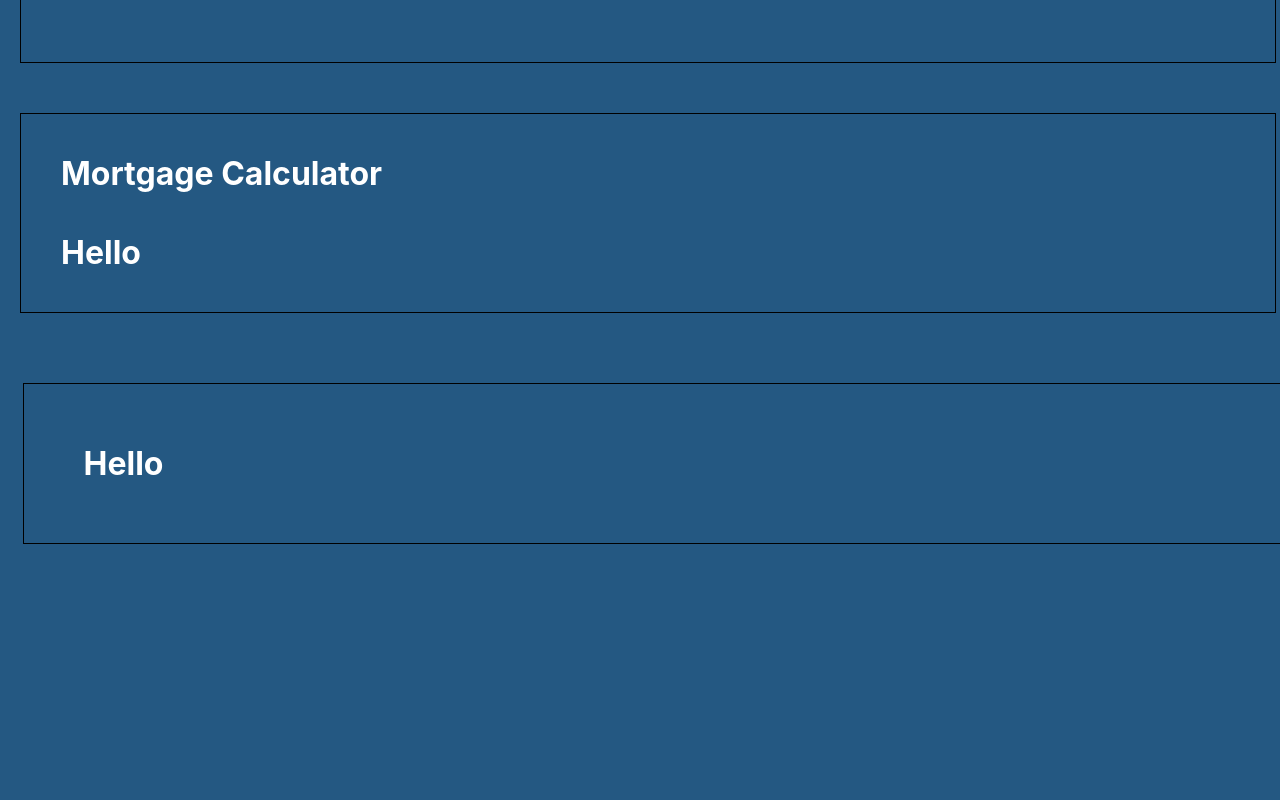
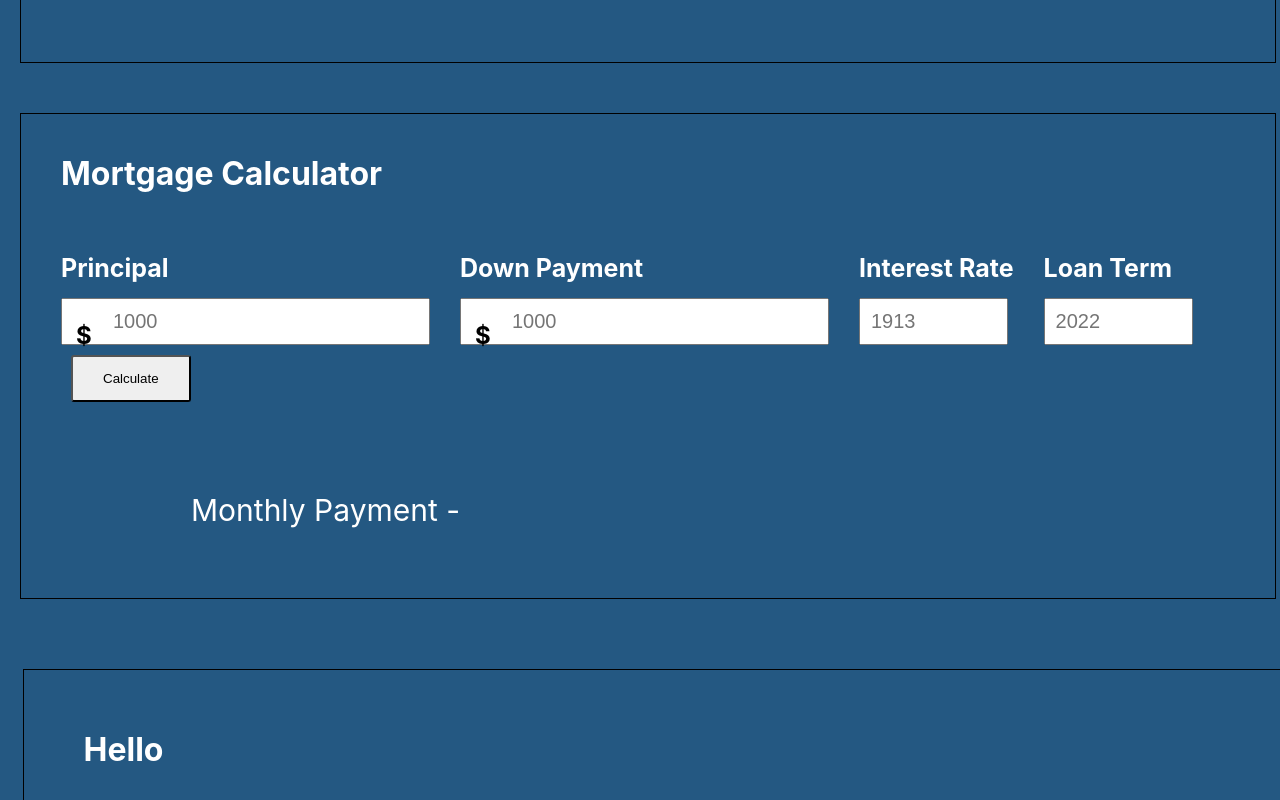
Before and after one commit to tomaszmiejevas/react-finance, a React (Create React App) app: page / in a window 1280 px wide. Shown: the part 1244-2044 px from the top of the page. Before the commit the page ends 1788 px from the top, so only its background shows below. Built offline with nearby package versions, Linux system fonts and the light colour scheme.

Commit message:
Working on Mortgage Calc

```diff
--- a/src/components/MortgageCalc/MortgageCalc.js
+++ b/src/components/MortgageCalc/MortgageCalc.js
@@ -4,9 +4,74 @@ import styles from './MortgageCalc.module.css';
 
 const OutputInfo = (props) => {
 
+  const [amount, setAmount] = useState(1000);
+  const [startYear, setStartYear] = useState(1913);
+  const [endYear, setEndYear] = useState(2022);
+  const [finalValue, setFinalValue] = useState(99000);
+
+
+  const amountChangeHandler = (value) => {
+    setAmount(value);
+  }
+
+  const startYearChangeHandler = (value) => {
+    setStartYear(value);
+  }
+
+  const endYearChangeHandler = (value) => {
+    setEndYear(value);
+  }
+
+  const submitHandler = (event) => {
+    event.preventDefault();
+    if (event.target.amount.value !== ''){
+      amountChangeHandler(event.target.amount.value);
+    }
+
+    if (event.target.startYear.value !== ''){
+      startYearChangeHandler(event.target.startYear.value);
+    }
+
+    if (event.target.endYear.value !== ''){
+      endYearChangeHandler(event.target.endYear.value);
+    }
+  }
+
  return (
   <div>
-    <h1>Hello</h1>
+        <React.Fragment>
+    <form className={styles.form} onSubmit={submitHandler}>
+      <div>
+        <label htmlFor="Amount">Principal</label>
+        <span className={styles.inputDollarSign}>
+          <input type="number" name="amount" className={styles.amountInput} placeholder="1000" min="0" step=".1"/>
+        </span>
+      </div>
+      <div>
+        <label htmlFor="Amount">Down Payment</label>
+        <span className={styles.inputDollarSign}>
+          <input type="number" name="amount" className={styles.amountInput} placeholder="1000" min="0" step=".1"/>
+        </span>
+      </div>
+      <div>
+        <label htmlFor="Amount">Interest Rate</label>
+        <input type="number" name="startYear" className={styles.yearInput} placeholder="1913" min="1913" max="2022"/>
+      </div>
+      <div>
+        <label htmlFor="Amount">Loan Term</label>
+        <input type="number" name="endYear" className={styles.yearInput} placeholder="2022" min="1913" max="2022"/>
+      </div>
+      <button type="submit" className={styles.submitButton}>Calculate</button>
+    </form>
+
+
+    <div className={styles.outputContainer}>
+
+      <p>Monthly Payment - </p>
+
+      {/* <p><span className={styles.amount}>${amount}</span> in <span>{startYear}</span> is worth <span className={styles.amount}>${finalValue}</span> in <span>{endYear}</span></p> */}
+    </div>
+    </React.Fragment>
   </div>
  )
 }
--- a/src/components/MortgageCalc/MortgageCalc.module.css
+++ b/src/components/MortgageCalc/MortgageCalc.module.css
@@ -0,0 +1,71 @@
+.form {
+    color: white;
+    padding: 20px;
+    margin: 20px;
+  }
+
+  .form div, .form button{
+    display: inline-block;
+    margin-right: 30px;
+  }
+
+  .form label {
+    font-size: 25px;
+    font-weight: bold;
+    margin-bottom: 15px;
+  }
+
+  .amountInput {
+    padding: 10px 50px;
+    padding-left: 50px;
+  }
+
+  .yearInput {
+    width: 125px;
+    padding: 10px 10px;
+  }
+
+  .form input[type="number"] {
+    font-size: 20px;
+  }
+
+  .submitButton {
+    vertical-align: bottom;
+    padding: 14px 30px;
+    border-radius: 3px;
+    margin-left: 10px;
+    /* background-color: #13ba21;
+    color: white;
+    font-weight: bold;
+    font-size: 18px; */
+  }
+
+  .inputDollarSign {
+    position: relative;
+    color: black;
+  }
+
+  .inputDollarSign::before {
+    font-size: 24px;
+    font-weight: bold;
+    z-index: 999;
+    position: absolute;
+    top: 23px;
+    content: "$";
+    left: 15px;
+  }
+
+  .amount {
+    color:#13ba21;
+  }
+
+  .outputContainer {
+    margin: 20px;
+    padding: 20px;
+    margin-left: 150px;
+    font-size: 30px;
+  }
+
+  .outputContainer span {
+    font-weight: bold;
+  }
```
